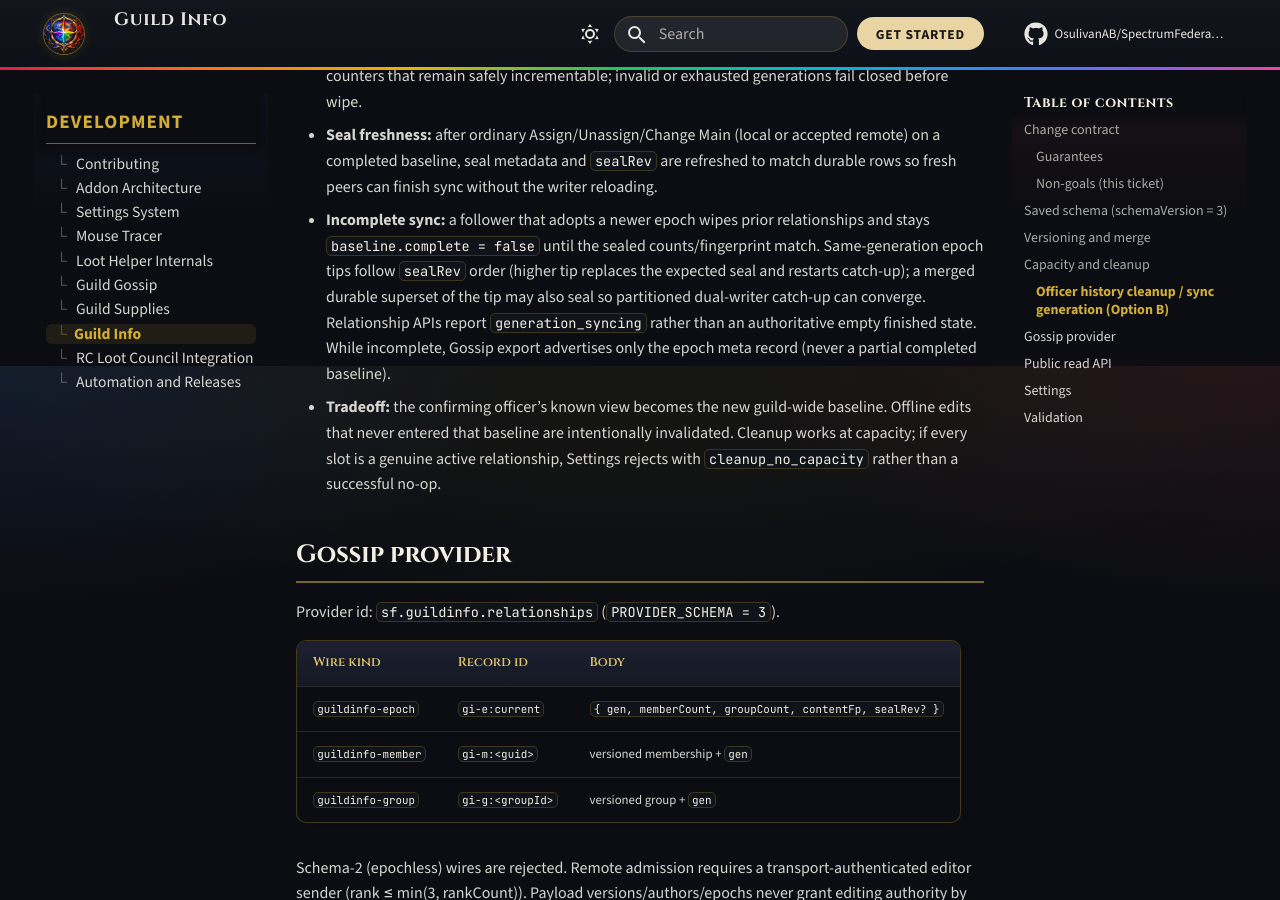
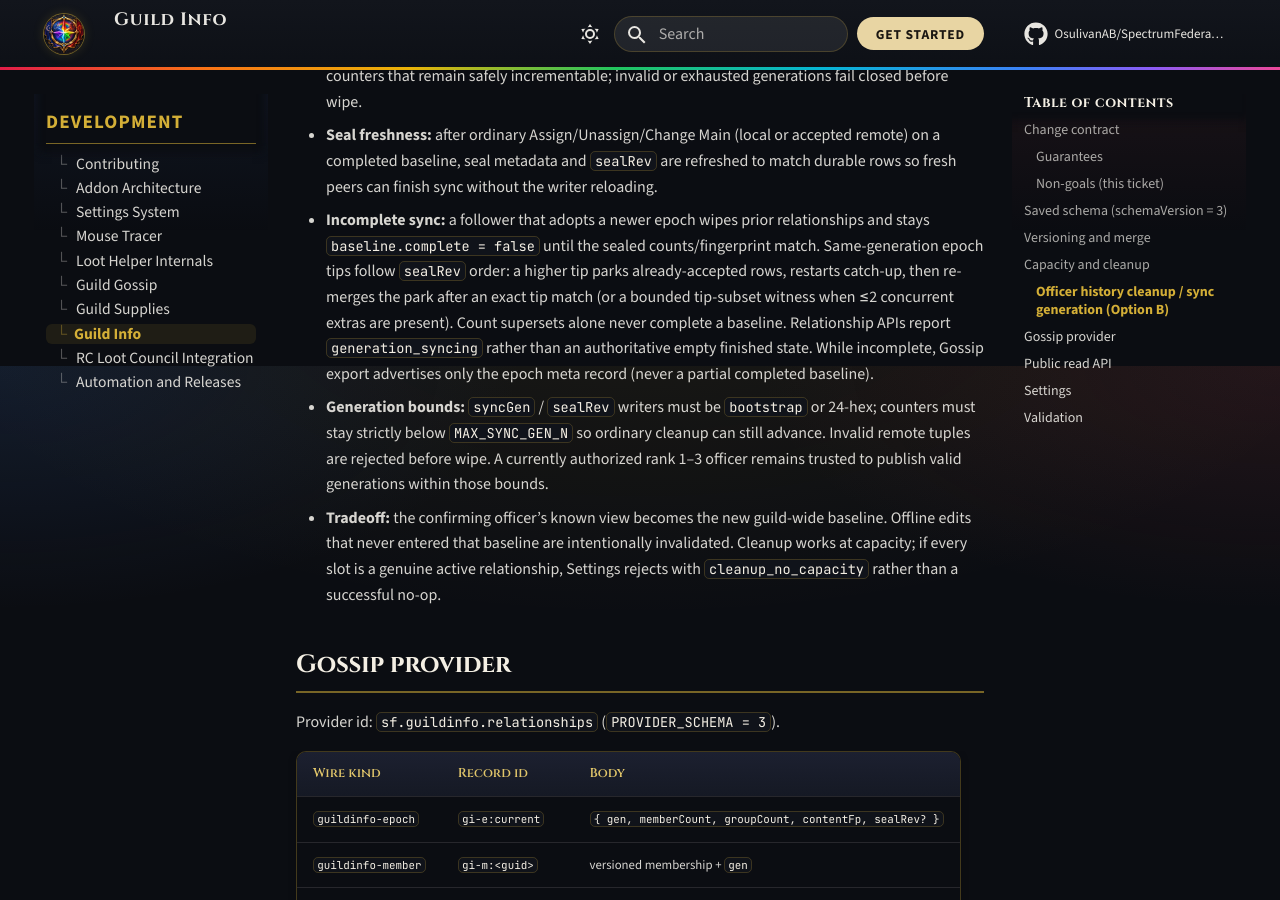
Before and after one commit to OsulivanAB/SpectrumFederation, an MkDocs documentation site: the page built from docs/development/guild-info/index.md, in a window 1280 px wide and 900 px high, scrolled down 5034 px. Built offline with MkDocs 1.6.1 and Material for MkDocs 9.7.7, drawn with Linux system fonts in a browser that asks for light colours; comment, search, counter and statistics services are not loaded.

Commit message:
Fix Guild Info same-gen seal hold and generation ceilings (#402)
Park already-accepted rows across higher same-gen sealRev tip restarts and
re-merge after exact tip seal or a bounded tip-subset witness. Reject count-only
completion. Align syncGen/sealRev canonical bounds and fail closed when seal
revision advancement cannot proceed.

Co-authored-by: Anthony <OsulivanAB@users.noreply.github.com>

```diff
--- a/docs/development/guild-info/index.md
+++ b/docs/development/guild-info/index.md
@@ -120,7 +120,8 @@ Ranks 1–3 may run **Clean up retained Guild Info history** in Settings. This i
 - **Discards:** empty solo-main shells, unassign tombstones, forwarding aliases, and other obsolete groups that are not part of a visible relationship.
 - **Generation:** commits a new guild-scoped `syncGen` and sealed `baseline` (`memberCount` / `groupCount` / `contentFp` / `sealRev`). Older-generation member/group wires are rejected even with higher individual `ver.n`. Competing cleanups at the same `n` tie-break on lexicographic writer nonce `w`. Remote generations must use canonical writer ids (`bootstrap` or 24-hex) and counters that remain safely incrementable; invalid or exhausted generations fail closed before wipe.
 - **Seal freshness:** after ordinary Assign/Unassign/Change Main (local or accepted remote) on a completed baseline, seal metadata and `sealRev` are refreshed to match durable rows so fresh peers can finish sync without the writer reloading.
-- **Incomplete sync:** a follower that adopts a newer epoch wipes prior relationships and stays `baseline.complete = false` until the sealed counts/fingerprint match. Same-generation epoch tips follow `sealRev` order (higher tip replaces the expected seal and restarts catch-up); a merged durable superset of the tip may also seal so partitioned dual-writer catch-up can converge. Relationship APIs report `generation_syncing` rather than an authoritative empty finished state. While incomplete, Gossip export advertises only the epoch meta record (never a partial completed baseline).
+- **Incomplete sync:** a follower that adopts a newer epoch wipes prior relationships and stays `baseline.complete = false` until the sealed counts/fingerprint match. Same-generation epoch tips follow `sealRev` order: a higher tip parks already-accepted rows, restarts catch-up, then re-merges the park after an exact tip match (or a bounded tip-subset witness when ≤2 concurrent extras are present). Count supersets alone never complete a baseline. Relationship APIs report `generation_syncing` rather than an authoritative empty finished state. While incomplete, Gossip export advertises only the epoch meta record (never a partial completed baseline).
+- **Generation bounds:** `syncGen` / `sealRev` writers must be `bootstrap` or 24-hex; counters must stay strictly below `MAX_SYNC_GEN_N` so ordinary cleanup can still advance. Invalid remote tuples are rejected before wipe. A currently authorized rank 1–3 officer remains trusted to publish valid generations within those bounds.
 - **Tradeoff:** the confirming officer’s known view becomes the new guild-wide baseline. Offline edits that never entered that baseline are intentionally invalidated. Cleanup works at capacity; if every slot is a genuine active relationship, Settings rejects with `cleanup_no_capacity` rather than a successful no-op.
 
 ## Gossip provider
```
Also changed, not shown: CHANGELOG.md (+6 -0 lines), 5 other files.
